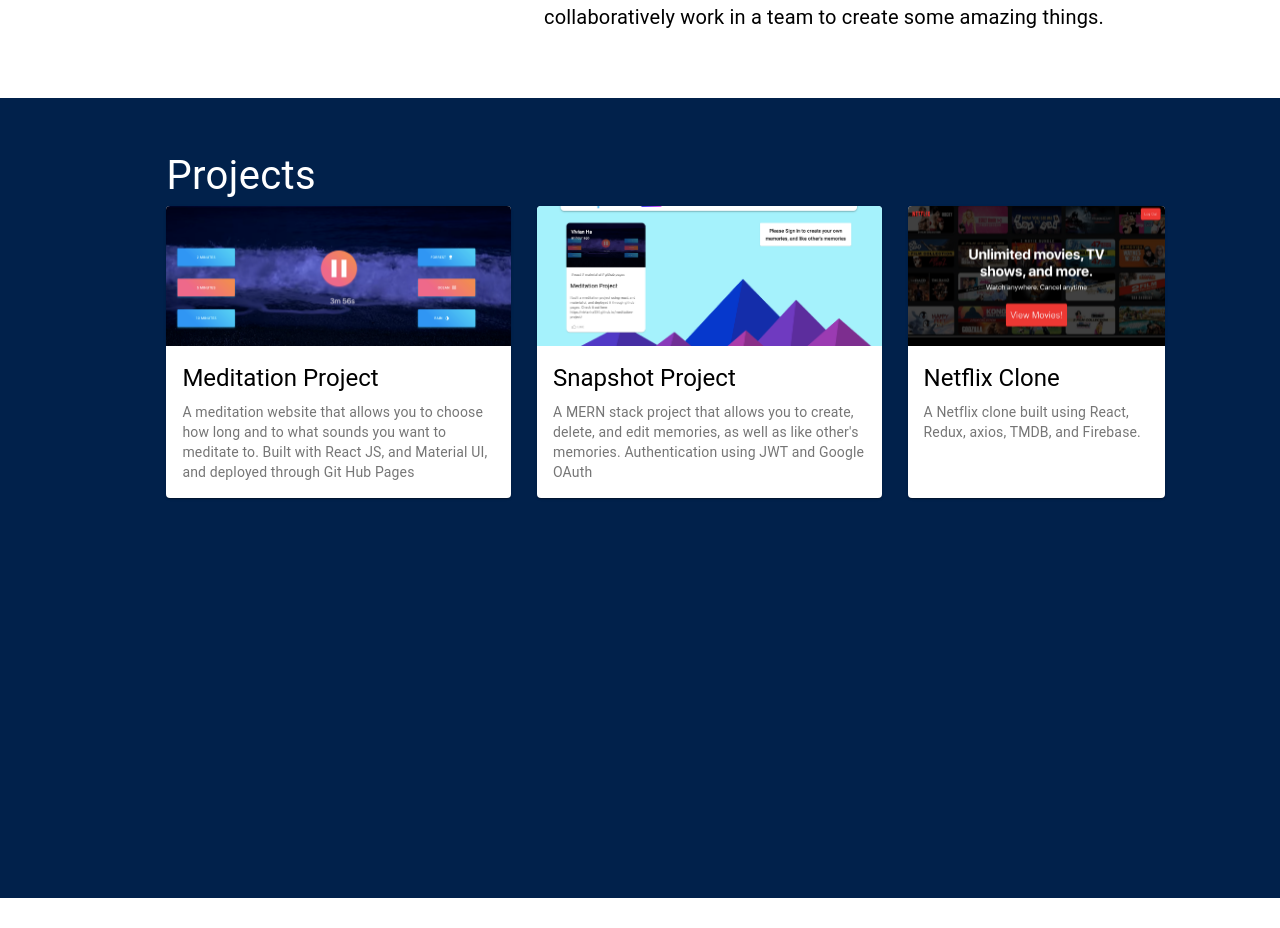
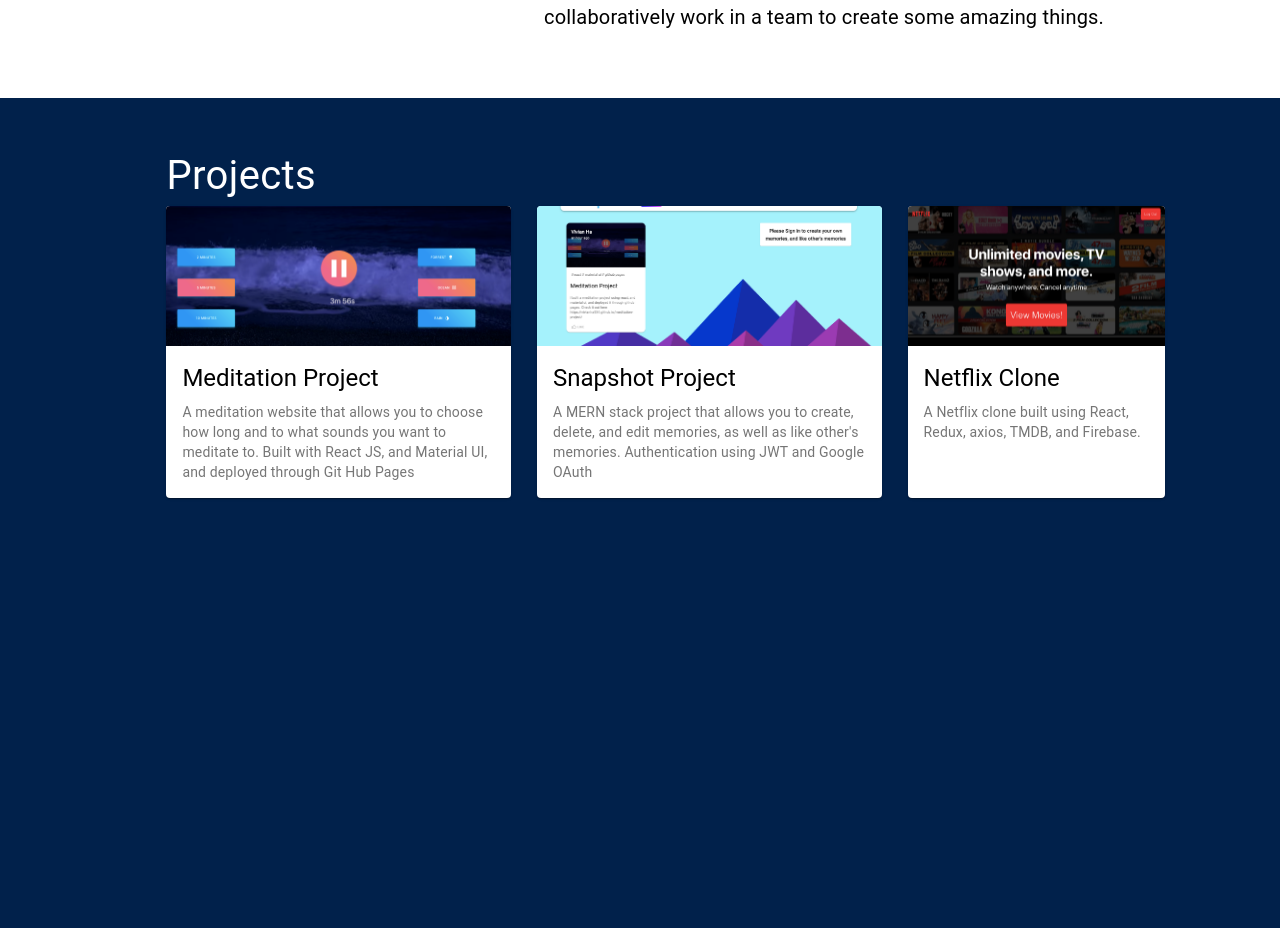
Before and after one commit to vivianha534/Portfolio, a React (Create React App) app: page / in a window 1280 px wide. Shown: the part 1502-2430 px from the top of the page. Before the commit the page ends 2400 px from the top, so only its background shows below. Built offline with nearby package versions, Linux system fonts and the light colour scheme.

Commit message:
fixed styling

```diff
--- a/src/page/AboutMePage.jsx
+++ b/src/page/AboutMePage.jsx
@@ -5,7 +5,7 @@ import { makeStyles, createStyles,Theme } from "@material-ui/core/styles";
 const useStyles = makeStyles((theme) =>
     createStyles({
         about:{
-            height: "100vh",
+            minHeight: "100vh",
             backgroundColor: "white",
         }
         // eslint-disable-next-line comma-dangle
--- a/src/page/ProjectsPage.jsx
+++ b/src/page/ProjectsPage.jsx
@@ -5,8 +5,9 @@ import Projects from "../components/Projects/Projects"
 const useStyles = makeStyles((theme) =>
     createStyles({
         projects:{
-            height: "100vh",
+            minHeight: "100vh",
             backgroundColor: "#01214b",
+            paddingBottom: "30px",
         },
         container:{
             marginLeft: "10vw",
@@ -27,11 +28,6 @@ const useStyles = makeStyles((theme) =>
         list:{
             color: "white",
             marginTop: "5vh",
-        },
-        [theme.breakpoints.down("md")]: {
-            projects:{
-                height: "120vh",
-            }
         },
         // eslint-disable-next-line comma-dangle
     })
```
